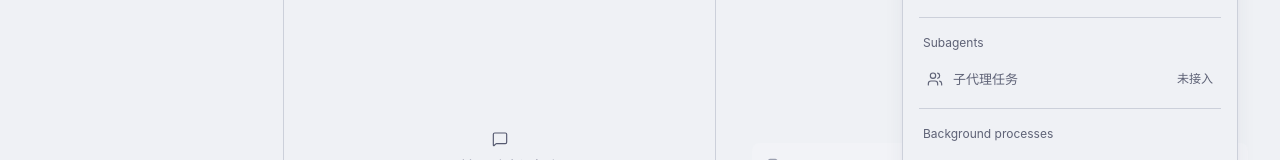
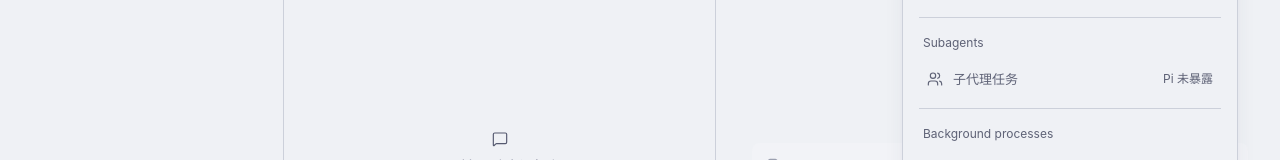
Before and after one commit to Gogo-Bytes/PUA, a React (Vite) app: page / in a window 1280 px wide. Both pictures are taken after a click on the button 1224 px from the left and 23 px from the top of the page. Shown: the part 267-427 px from the top of the page. Built offline with nearby package versions, Linux system fonts and the light colour scheme.

Commit message:
chore(workspace): clarify unavailable subagent capability

```diff
--- a/src/renderer/features/workspace/EnvironmentPopover.tsx
+++ b/src/renderer/features/workspace/EnvironmentPopover.tsx
@@ -164,7 +164,7 @@ export function EnvironmentPopover({ session, sessions, onSelectSession, onOpenP
       {snapshot?.id === session?.id && snapshot?.error && <p className="environment-note">暂时无法读取仓库；可打开 Review 查看错误并重试。</p>}
     </section>
     <section className="environment-section"><div className="environment-heading">Subagents</div>
-      <div className="environment-row is-unavailable"><Icon name="agents"/><span>子代理任务</span><small>未接入</small></div>
+      <div className="environment-row is-unavailable"><Icon name="agents"/><span>子代理任务</span><small>Pi 未暴露</small></div>
     </section>
     <section className="environment-section"><div className="environment-heading">Background processes</div>
       {backgroundProcesses.length ? backgroundProcesses.map(item => <Button key={item.id} variant="ghost" className="environment-row environment-process-row" onClick={() => { setOpen(false); onSelectSession?.(item.id); }}>
--- a/src/renderer/features/workspace/SidePanelHost.tsx
+++ b/src/renderer/features/workspace/SidePanelHost.tsx
@@ -17,6 +17,7 @@ const entries = [
 ] as const;
 const unavailable: Partial<Record<SidePanelKind, string>> = {
   terminal: '侧栏终端尚未接入。兼容终端仍可通过项目更多菜单打开；它遵守现有会话互斥规则。',
+  'side-chat': '独立侧栏对话已接入为单独 Pi 会话。',
 };
 
 /** Right-side tab host, separate from the titlebar Environment popover. */
```
Also changed, not shown: 1 other file (tests, documents, lock files or other folders).
